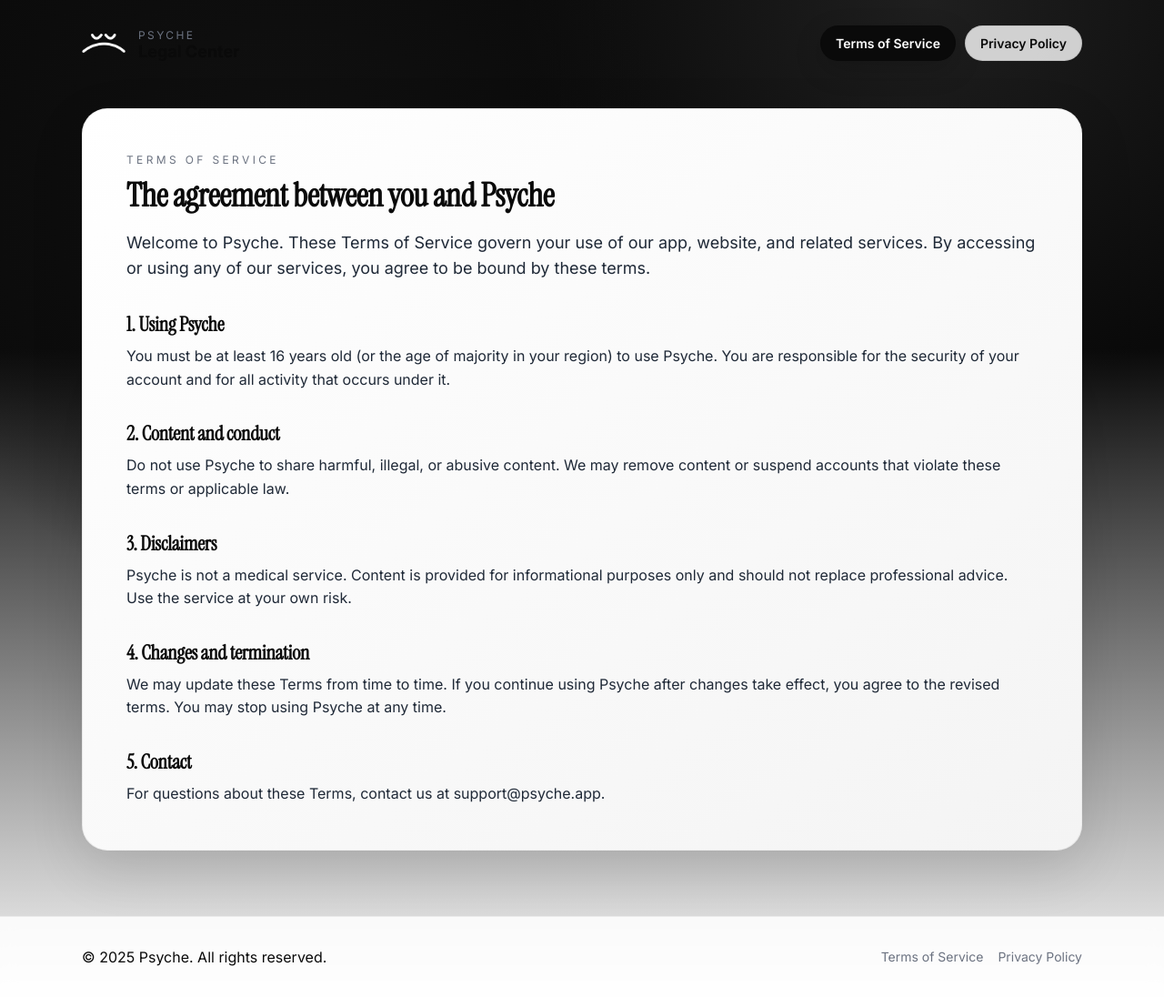
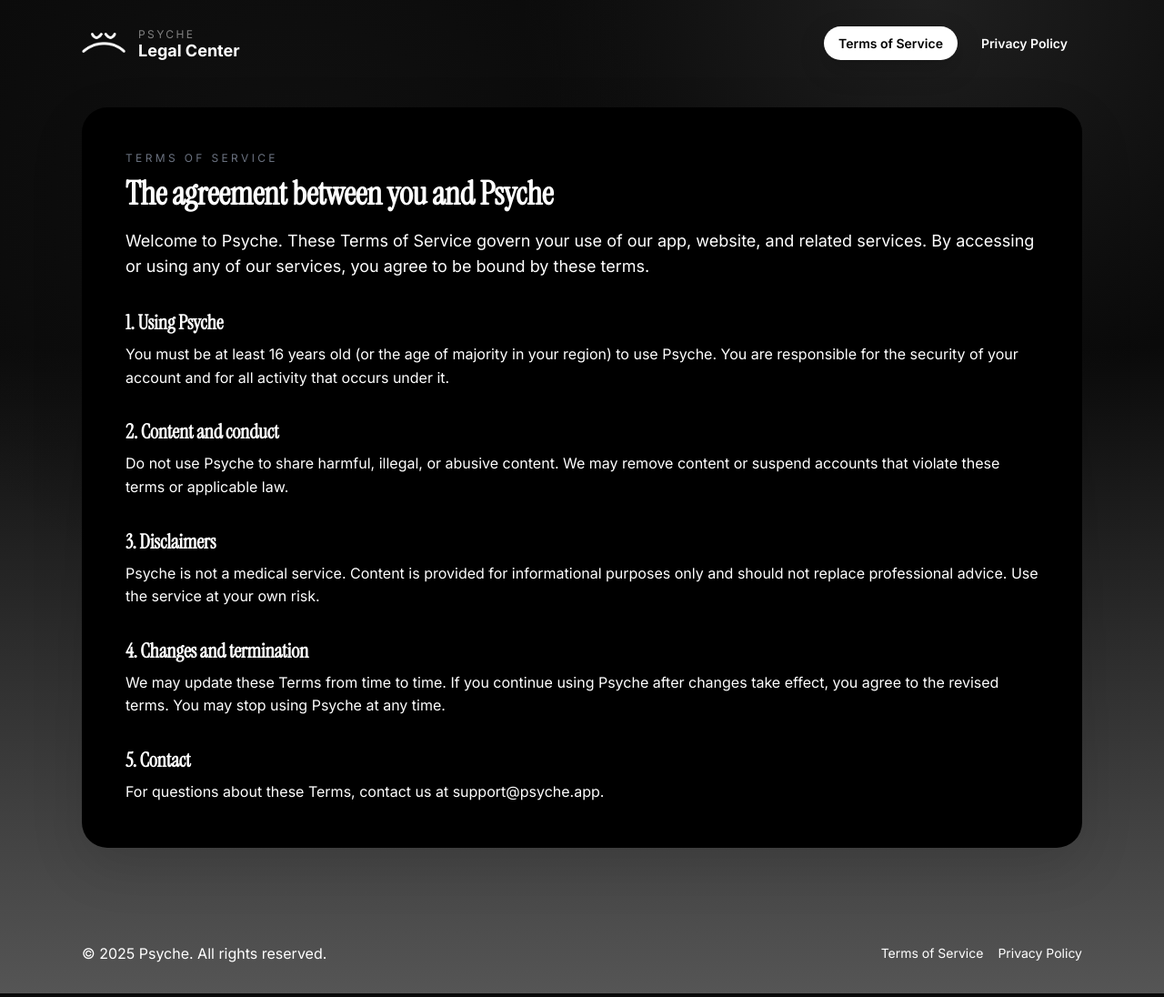
Before and after one commit to timrekelj/psyche, a React (Vite) app in the folder legal-site/: page /terms in a window 1280 px wide. Shown: the whole page at 91% size. Built offline with nearby package versions, Linux system fonts and the light colour scheme.

Commit message:
Update legal site design

```diff
--- a/legal-site/src/styles.css
+++ b/legal-site/src/styles.css
@@ -1,7 +1,7 @@
 :root {
     font-family: 'Inter', system-ui, -apple-system, BlinkMacSystemFont,
         'Segoe UI', sans-serif;
-    color: #0a0a0a;
+    color: white;
     background-color: #0a0a0a;
     text-rendering: optimizeLegibility;
     -webkit-font-smoothing: antialiased;
@@ -18,7 +18,7 @@ body {
     min-height: 100vh;
     background: radial-gradient(circle at 25% 20%, #111 0, transparent 35%),
         radial-gradient(circle at 80% 0%, #1f1f1f 0, transparent 30%),
-        linear-gradient(180deg, #0a0a0a 0%, #0a0a0a 35%, #f8f8f8 100%);
+        linear-gradient(180deg, #0a0a0a 0%, #0a0a0a 35%, #555555 100%);
     color: #0a0a0a;
 }
 
@@ -70,7 +70,7 @@ h4 {
 .brand-title {
     font-size: 18px;
     font-weight: 700;
-    color: #0a0a0a;
+    color: white;
     margin: 0;
 }
 
@@ -79,7 +79,7 @@ h4 {
     font-size: 12px;
     letter-spacing: 0.2em;
     text-transform: uppercase;
-    color: #6b7280;
+    color: grey;
 }
 
 .nav {
@@ -92,21 +92,20 @@ h4 {
     border-radius: 999px;
     font-size: 14px;
     font-weight: 600;
-    border: 1px solid rgba(0, 0, 0, 0.08);
-    background: rgba(255, 255, 255, 0.8);
-    color: #0a0a0a;
+    background: none;
+    color: white;
     transition: transform 150ms ease, box-shadow 150ms ease,
         background 150ms ease;
 }
 
 .nav-link:hover {
     transform: translateY(-1px);
-    box-shadow: 0 8px 22px rgba(0, 0, 0, 0.08);
+    box-shadow: 0 8px 22px black;
 }
 
 .nav-link.active {
-    background: #0a0a0a;
-    color: #ffffff;
+    background: white;
+    color: black;
     box-shadow: 0 10px 30px rgba(0, 0, 0, 0.18);
 }
 
@@ -116,11 +115,10 @@ h4 {
 }
 
 .card {
-    background: linear-gradient(145deg, #ffffff 0%, #f4f4f4 100%);
+    background: black;
     border-radius: 28px;
     padding: 48px;
     box-shadow: 0 20px 60px rgba(0, 0, 0, 0.12);
-    border: 1px solid rgba(0, 0, 0, 0.06);
 }
 
 .eyebrow {
@@ -134,14 +132,14 @@ h4 {
 .title {
     font-size: 36px;
     margin: 12px 0 0;
-    color: #0a0a0a;
+    color: white;
     line-height: 1.1;
 }
 
 .lede {
     margin: 18px 0 0;
     font-size: 18px;
-    color: #1f2937;
+    color: white;
     line-height: 1.6;
 }
 
@@ -152,18 +150,18 @@ h4 {
 .section h2 {
     font-size: 22px;
     margin: 0 0 8px;
+    color: white;
 }
 
 .section p {
     margin: 0;
-    color: #1f2937;
+    color: white;
     line-height: 1.6;
 }
 
 .footer {
-    border-top: 1px solid rgba(0, 0, 0, 0.06);
-    background: rgba(255, 255, 255, 0.85);
-    backdrop-filter: blur(8px);
+    background: none;
+    color: white;
 }
 
 .footer-inner {
@@ -186,9 +184,9 @@ h4 {
     display: flex;
     gap: 16px;
     font-size: 14px;
-    color: #6b7280;
+    color: light-grey;
 }
 
 .footer-links a:hover {
-    color: #0a0a0a;
+    color: white;
 }
```
Also changed, not shown: 2 other files (tests, documents, lock files or other folders).
